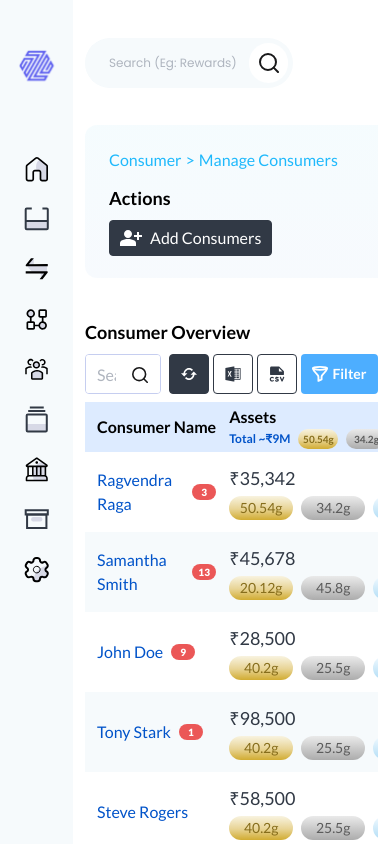
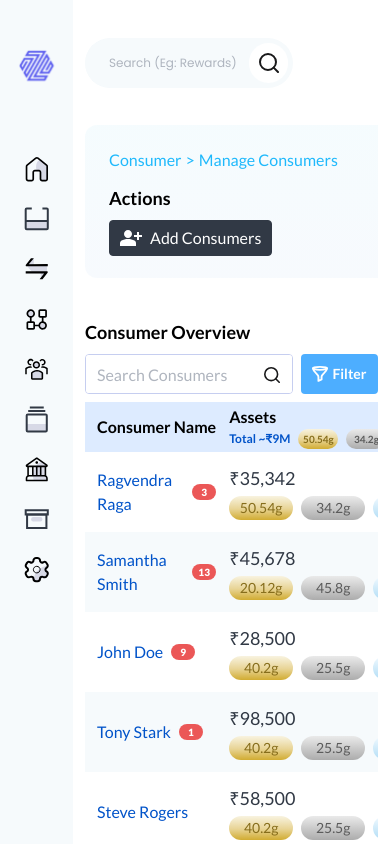
Before and after one commit to chirag1718/zintlr-assignment, a Next.js app: page /manageCustomers in a window 390 px wide. Shown: the top 844 px of the page. Built offline with nearby package versions, Linux system fonts and the light colour scheme.

Commit message:
style: made responsive

```diff
--- a/src/app/manageCustomers/components/ConsumerOverviewTable.tsx
+++ b/src/app/manageCustomers/components/ConsumerOverviewTable.tsx
@@ -39,7 +39,7 @@ const ConsumerOverviewTable = () => {
         {/* filter */}
         <div className="flex items-center justify-center gap-1">
           {/* rounded arrows */}
-          <button className="flex items-center justify-center h-10 w-10 rounded border border-border-light-black bg-bg-secondary-light-black">
+          <button className="hidden sm:flex items-center justify-center h-10 w-10 rounded border border-border-light-black bg-bg-secondary-light-black">
             <Image
               src="/assets/consumerOverview/roundedArrows.svg"
               width={16}
@@ -48,7 +48,7 @@ const ConsumerOverviewTable = () => {
             />
           </button>
           {/* excel */}
-          <button className="flex items-center justify-center h-10 w-10 rounded border border-border-light-black bg-white">
+          <button className="hidden sm:flex items-center justify-center h-10 w-10 rounded border border-border-light-black bg-white">
             <Image
               src="/assets/consumerOverview/excel.svg"
               width={16}
@@ -57,7 +57,7 @@ const ConsumerOverviewTable = () => {
             />
           </button>
           {/* csv */}
-          <button className="flex items-center justify-center h-10 w-10 rounded border border-border-light-black bg-white">
+          <button className="hidden sm:flex items-center justify-center h-10 w-10 rounded border border-border-light-black bg-white">
             <Image
               src="/assets/consumerOverview/csv.svg"
               width={16}
```
